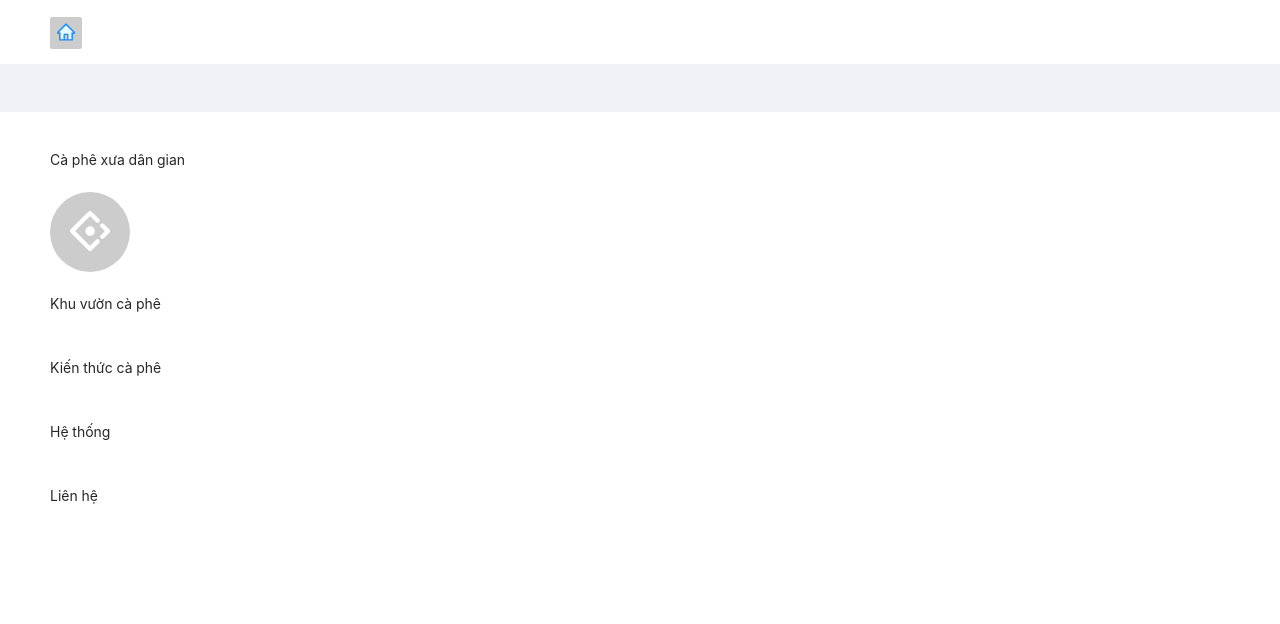
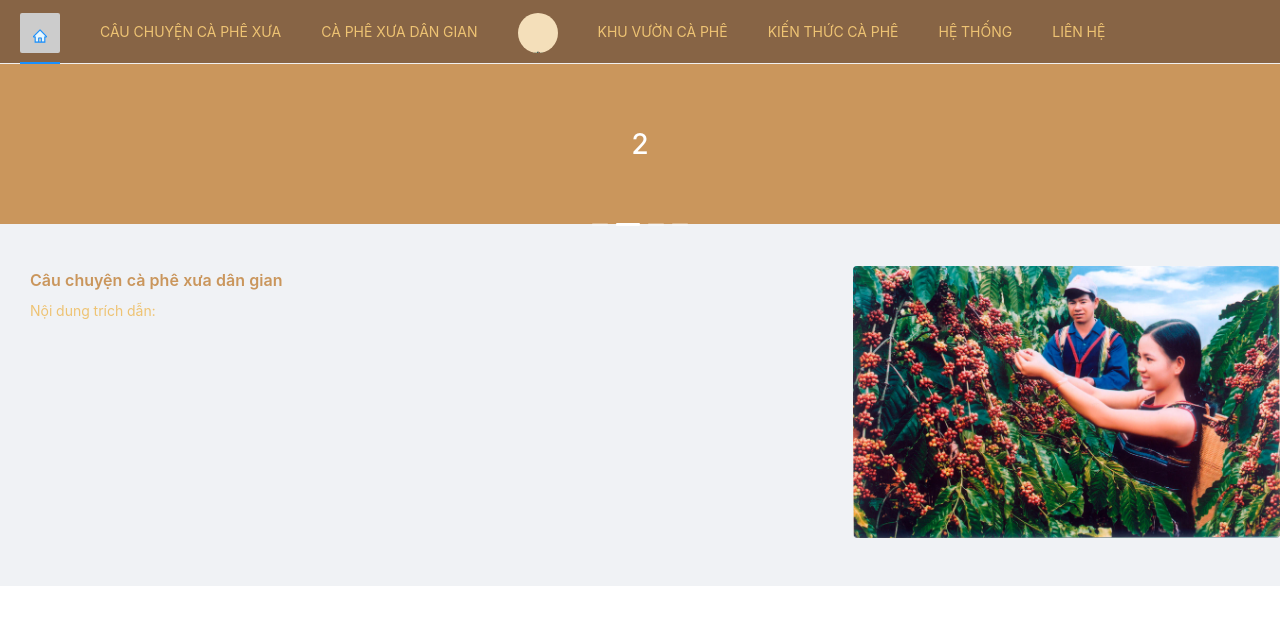
Before and after one commit to LongHaLuong/Cafexuadangian, a React (Create React App) app: page / in a window 1280 px wide. Shown: the top 624 px of the page. Built offline with nearby package versions, Linux system fonts and the light colour scheme.

Commit message:
navbar update

```diff
--- a/src/pages/MainPage/components/Story/index.jsx
+++ b/src/pages/MainPage/components/Story/index.jsx
@@ -1,5 +1,22 @@
+import { Row, Col } from 'antd';
+import { Typography } from 'antd';
+
+const { Title, Paragraph } = Typography;
+
 const Story = () => {
-  return <></>;
+  return (
+    <>
+      <Row className="story">
+        <Col span={16} style={{ padding: "30px" }}>
+          <Title level={5}>Câu chuyện cà phê xưa dân gian</Title>
+          <Paragraph>Nội dung trích dẫn: </Paragraph>
+        </Col>
+        <Col span={8}>
+          <img src="/nongdan.jpg"></img>
+        </Col>
+      </Row>
+    </>
+  );
 };
 
 export default Story;
--- a/src/pages/MainPage/index.jsx
+++ b/src/pages/MainPage/index.jsx
@@ -1,32 +1,65 @@
 import { Layout } from "antd";
 import "./style.css";
-import { Avatar } from "antd";
+import { Avatar, Menu } from "antd";
 import { HomeTwoTone, AntDesignOutlined } from "@ant-design/icons";
+import { Carousel } from "antd";
+import Story from "./components/Story"
 
 const { Header, Content, Footer } = Layout;
-
+const contentStyle = {
+  height: "160px",
+  color: "#fff",
+  lineHeight: "160px",
+  textAlign: "center",
+  background: "#CA965C",
+};
 const HomePage = () => {
   return (
     <>
       <Layout className="layout">
         <Header style={{ backgroundColor: "white" }}>
-          <div className="home">
-            <Avatar shape="square" icon={<HomeTwoTone />} />
-          </div>
-          <div className="story">Câu chuyện cà phê xưa</div>
-          <div className="traditional">Cà phê xưa dân gian</div>
-          <div className="logo">
-            <Avatar
-              size={{ xs: 24, sm: 32, md: 40, lg: 64, xl: 80, xxl: 100 }}
-              icon={<AntDesignOutlined />}
-            />
-          </div>
-          <div className="garden">Khu vườn cà phê</div>
-          <div className="knowledge">Kiến thức cà phê</div>
-          <div className="system">Hệ thống</div>
-          <div className="contact">Liên hệ</div>
+          <Menu
+            className="menu"
+            mode="horizontal"
+            style={{ backgroundColor: "#876445", color: "#EEC373" }}
+          >
+            <Menu.Item className="home">
+              <Avatar shape="square" size="large" icon={<HomeTwoTone />} />
+            </Menu.Item>
+            <Menu.Item className="story">CÂU CHUYỆN CÀ PHÊ XƯA</Menu.Item>
+            <Menu.Item className="product">CÀ PHÊ XƯA DÂN GIAN</Menu.Item>
+            <Menu.Item className="logo">
+              <Avatar
+                size="large"
+                style={{ backgroundColor: "#F4DFBA" }}
+                src="/avatar.png"
+              />
+            </Menu.Item>
+            <Menu.Item className="garden">KHU VƯỜN CÀ PHÊ</Menu.Item>
+            <Menu.Item className="knowledge">KIẾN THỨC CÀ PHÊ</Menu.Item>
+            <Menu.Item className="system">HỆ THỐNG</Menu.Item>
+            <Menu.Item className="contact">LIÊN HỆ</Menu.Item>
+          </Menu>
         </Header>
-        <Content style={{ padding: "0 50px" }}></Content>
+        <Content>
+          <Carousel autoplay>
+            <div>
+              <h3 style={contentStyle}>1</h3>
+            </div>
+            <div>
+              <h3 style={contentStyle}>2</h3>
+            </div>
+            <div>
+              <h3 style={contentStyle}>3</h3>
+            </div>
+            <div>
+              <h3 style={contentStyle}>4</h3>
+            </div>
+          </Carousel>
+
+          <Story></Story>
+
+        </Content>
         <Footer></Footer>
       </Layout>
     </>
--- a/src/pages/MainPage/style.css
+++ b/src/pages/MainPage/style.css
@@ -14,3 +14,29 @@
   float: right;
   margin: 16px 0 16px 24px;
 }
+
+.ant-layout-header {
+  padding: 0 !important;
+}
+
+img{
+  border-radius: 4px;
+  max-width: 600px;
+  max-height: 450px;
+  margin-top: 2em;
+  width: 100%;
+  height: auto;
+}
+h5.ant-typography, .ant-typography h5 {
+  color:#CA965C !important
+}
+.ant-typography {
+  color: #EEC373 !important;
+}
+#components-grid-demo-playground [class~='ant-col'] > div {
+  height: 120px;
+  font-size: 14px;
+  line-height: 120px;
+  background: #CA965C;
+  border-radius: 4px;
+}
```
Also changed, not shown: public/avatar.png (renamed from public/AvatarCFX.png), public/nongdan.jpg (added).
